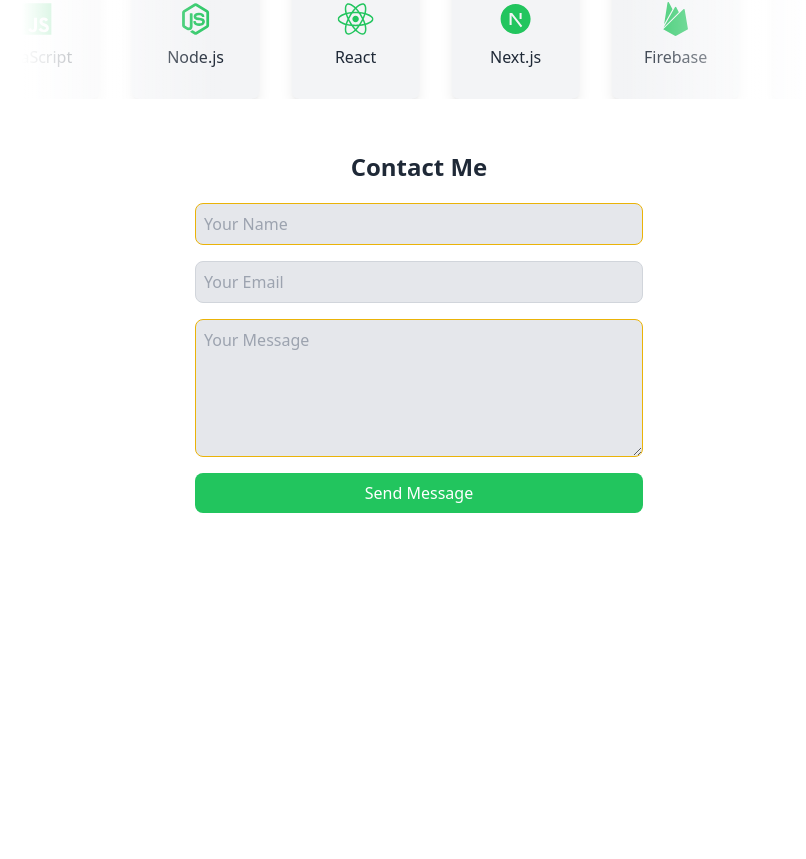
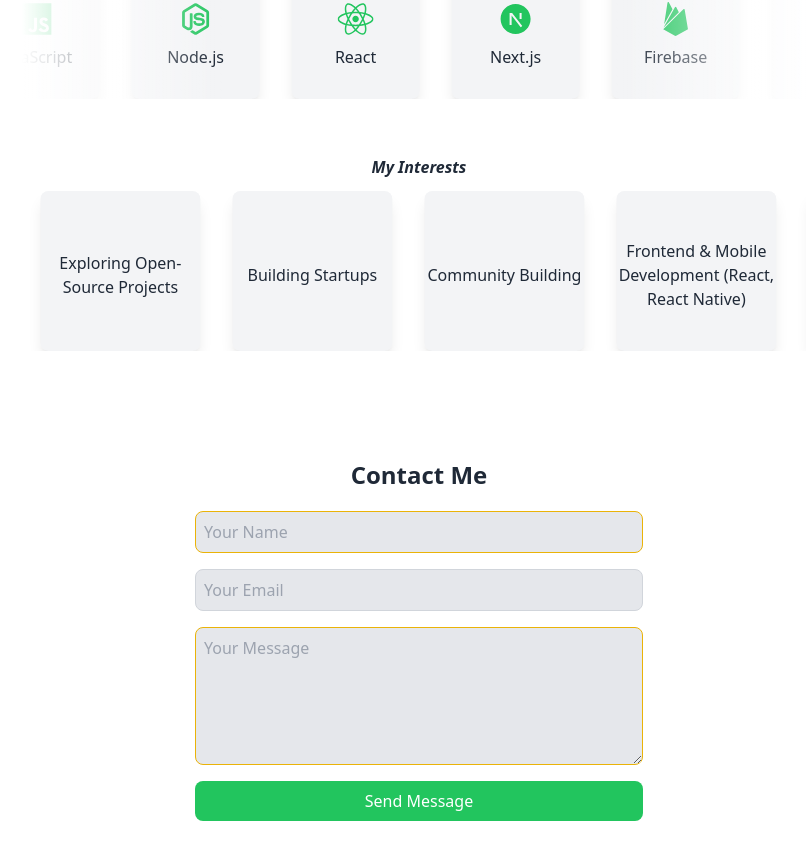
Before and after one commit to Muchael123/my_portfolio, a React (Vite) app: page / in a window 1280 px wide. Shown: the part 3834-4693 px from the top of the page, without its empty margins (221-1027 px from the left). Before the commit the page ends 4387 px from the top, so only its background shows below. Built offline with nearby package versions, Linux system fonts and the light colour scheme.

Commit message:
Add Marquee in interests section

```diff
--- a/src/components/Hero/Hero.tsx
+++ b/src/components/Hero/Hero.tsx
@@ -4,6 +4,7 @@ import ImageCard from "./ImageCard";
 import MySocials from "./MySocials";
 import { motion } from "framer-motion";
 import { FaQuoteLeft, FaQuoteRight } from "react-icons/fa6";
+
 
 function Hero() {
   return (
--- a/src/components/education/Education.tsx
+++ b/src/components/education/Education.tsx
@@ -5,6 +5,8 @@ import Certification from "./Certification";
 import SchoolCard from "./SchoolCard";
 import { LiaCertificateSolid } from "react-icons/lia";
 import { FcGraduationCap } from "react-icons/fc";
+
+import Interests from "./Interests";
 import MySkills from "./MySkills";
 
 function Education() {
@@ -51,6 +53,7 @@ function Education() {
         </div>
           </div>
           <MySkills />
+          <Interests />
     </div>
   );
 }
--- /dev/null
+++ b/src/components/education/Interests.tsx
@@ -0,0 +1,48 @@
+
+import { motion } from 'framer-motion';
+import Marquee from 'react-fast-marquee';
+import { useTheme, Theme } from '../../context/ThemeContext';
+
+function Interests() {
+
+  const interests = [
+    'Community Building',
+    'Frontend & Mobile Development (React, React Native)',
+    'Blockchain and Agricultural Technology',
+    'AI Tools and Applications',
+    'Empowering Farmers through Tech',
+    'Sharing Knowledge and Collaboration',
+    'Exploring Open-Source Projects',
+    'Building Startups',
+  ];
+
+  const { theme } = useTheme();
+
+  return (
+    <div className="w-full my-10 py-4">
+      <p className="text-center mb-3 italic font-semibold">My Interests</p>
+      <Marquee speed={60} direction='right'>
+        {interests.map((interest, index) => (
+          <motion.div
+            key={index}
+            className={`flex flex-col items-center justify-center w-40 h-40 mx-4 rounded-lg shadow-lg
+              ${theme === Theme.Dark ? 'bg-gray-900' : 'bg-gray-100'}
+            `}
+            initial={{ opacity: 0, x: -20 }}
+            animate={{ opacity: 1, x: 0 }}
+            transition={{ duration: 0.5, delay: index * 0.1 }}
+          >
+            <div className="md:text-3xl text-xl text-green-500 mb-2">
+              {/* Here you can add an icon or a graphic */}
+            </div>
+            <p className={`text-center font-medium ${theme === Theme.Dark ? 'text-gray-200' : ''}`}>
+              {interest}
+            </p>
+          </motion.div>
+        ))}
+      </Marquee>
+    </div>
+  );
+}
+
+export default Interests;
--- a/src/components/education/MySkills.tsx
+++ b/src/components/education/MySkills.tsx
@@ -28,7 +28,7 @@ const {theme} = useTheme()
       <p className="text-center mb-3 italic font-semibold">
         Skills I have gained over the years
       </p>
-      <Marquee gradient={!isMobileOrTablet} speed={60}>
+      <Marquee gradient={!isMobileOrTablet} gradientColor={theme === Theme.Light? "white" : "#101010"} speed={60}>
         {skills.map((skill, index) => (
           <div
             key={index}
```
